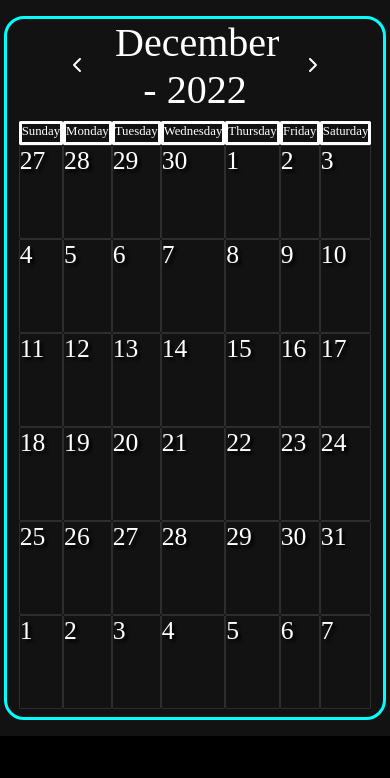
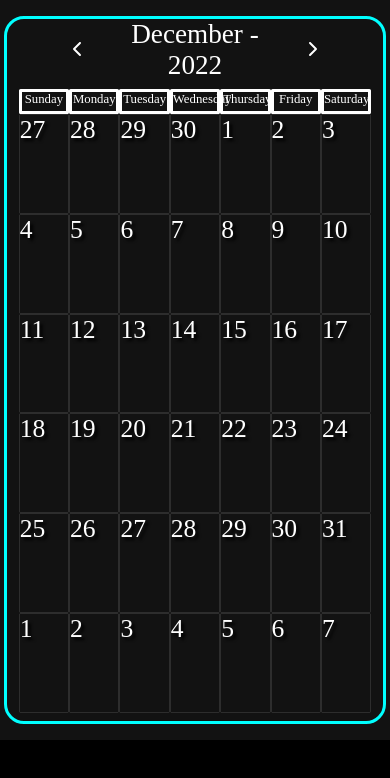
Before and after one commit to Racksoup/Connors_Website, a React app in the folder client/: page /calendar in a window 390 px wide. Shown: the top 778 px of the page. Built offline with nearby package versions, Linux system fonts and the light colour scheme; no server answers.

Commit message:
calendar fixes and styles

```diff
--- a/client/src/UI/Pages/Calendar/Calendar.scss
+++ b/client/src/UI/Pages/Calendar/Calendar.scss
@@ -13,6 +13,7 @@
 
   @media (max-width: 1000px) {
     width: 98%;
+    height: auto;
   }
 
   .TitleBox {
@@ -33,9 +34,11 @@
 
       @media (max-width: 1000px) {
         max-width: 14rem;
+        font-size: 1.9rem;
       }
       @media (max-width: 450px) {
         max-width: 10rem;
+        font-size: 1.7rem;
       }
 
       &-Month {
@@ -100,6 +103,7 @@
       text-align: center;
       font-size: 0.8rem;
       height: 100%;
+      min-width: 0;
     }
 
     .Day {
@@ -163,6 +167,10 @@
       grid-template-rows: 1fr 1fr 1fr;
       overflow: hidden;
 
+      @media (max-width: 1000px) {
+        width: auto;
+      }
+
       .Month {
         width: 100%;
         border-radius: 0.1rem;
@@ -182,6 +190,13 @@
           border: solid rgba(255, 115, 0, 0.637) 0.2rem;
           border-radius: 0.7rem;
         }
+
+        @media (max-width: 1000px) {
+          font-size: 1.8rem;
+        }
+        @media (max-width: 450px) {
+          font-size: 1.5rem;
+        }
       }
     }
 
@@ -195,6 +210,13 @@
       justify-items: stretch;
       align-items: stretch;
 
+      @media (max-width: 1000px) {
+        width: auto;
+        height: auto;
+        grid-template-columns: 1fr 1fr 1fr 1fr 1fr;
+        grid-template-rows: 1fr 1fr 1fr 1fr 1fr 1fr 1fr 1fr 1fr 1fr 1fr 1fr 1fr 1fr 1fr 1fr 1fr 1fr 1fr 1fr;
+      }
+
       .Item {
         border-radius: 0.1rem;
         border: solid rgba(255, 255, 255, 0.116) 0.01rem;
@@ -206,6 +228,11 @@
         font-size: 1.3rem;
         font-weight: 400;
         cursor: pointer;
+
+        @media (max-width: 1000px) {
+          width: 3.3rem;
+          margin: 0.3rem;
+        }
 
         &:hover {
           border: solid rgba(255, 115, 0, 0.637) 0.2rem;
@@ -224,6 +251,3 @@
   align-items: center;
   justify-items: center;
 }
-
-.Calendar-Title-YearLayout {
-}
```
